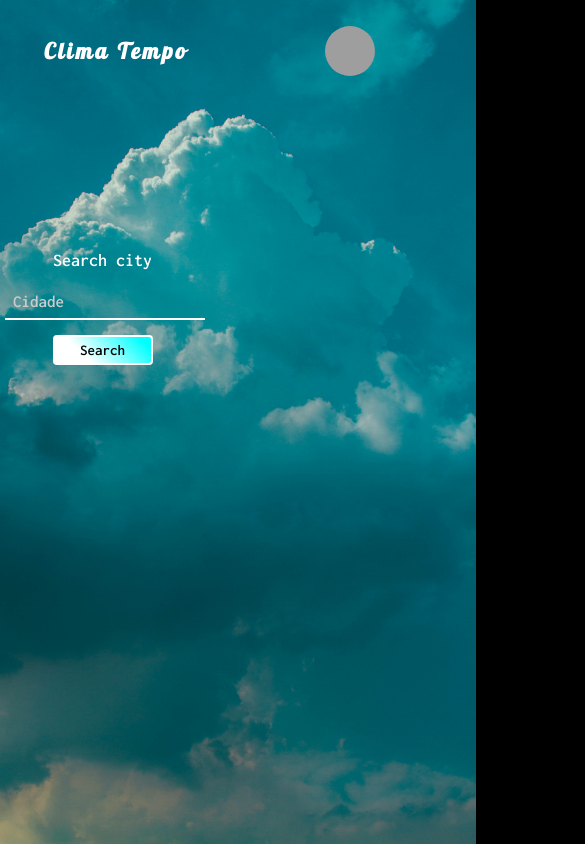
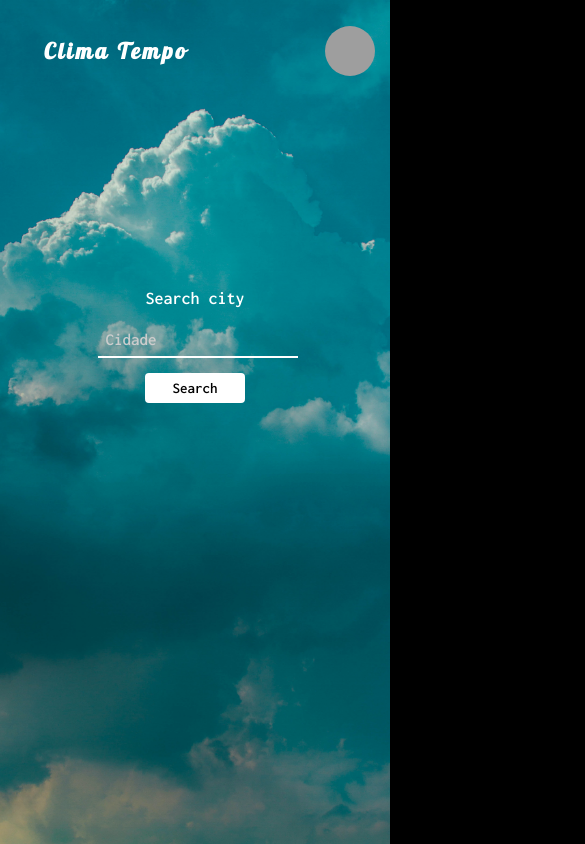
Before and after one commit to MarceloBxD/weather-project, a React (Vite) app: page / in a window 390 px wide. Shown: the whole page, 585 px wide, since content can reach past the window. Built offline with nearby package versions, Linux system fonts and the light colour scheme; grey boxes are pictures that could not be loaded.

Commit message:
making the app responsive

```diff
--- a/src/App.jsx
+++ b/src/App.jsx
@@ -1,16 +1,18 @@
-import { GlobalStyle } from './GlobalStyle'
-import { Header } from './sections/Header'
-import { WeatherContainer } from './sections/Main/WeatherContainer/index'
+import { GlobalStyle } from "./GlobalStyle";
+import { Header } from "./sections/Header";
+import { WeatherContainer } from "./sections/Main/WeatherContainer/index";
+import * as C from "./GlobalStyle";
 
 function App() {
-
   return (
-    <div>
-      <GlobalStyle/>
-      <Header/>
-      <WeatherContainer/>
-    </div>
-  )
+    <>
+      <Header />
+      <C.Flex>
+        <WeatherContainer />
+        <GlobalStyle />
+      </C.Flex>
+    </>
+  );
 }
 
-export default App
+export default App;
--- a/src/GlobalStyle.js
+++ b/src/GlobalStyle.js
@@ -1,5 +1,6 @@
 import { createGlobalStyle } from "styled-components";
 import bgImg from "./assets/images/bgImg.jpg";
+import styled from "styled-components";
 
 export const GlobalStyle = createGlobalStyle`
     *{
@@ -18,6 +19,7 @@ export const GlobalStyle = createGlobalStyle`
         color: #fff;
         height: 100vh;
         width: 100vw;
+        overflow: hidden;
 
     }
     h1{
@@ -28,3 +30,14 @@ export const GlobalStyle = createGlobalStyle`
         font-family: 'Inconsolata', monospace;
     }
     `;
+
+export const Flex = styled.div`
+  display: flex;
+  justify-content: center;
+  align-items: center;
+  flex-direction: column;
+
+  @media (max-width: 768px) {
+    flex-direction: row;
+  }
+`;
--- a/src/components/Button/styles.js
+++ b/src/components/Button/styles.js
@@ -5,7 +5,7 @@ export const Button = styled.button`
   width: 100px;
   font-size: 15px;
   border-radius: 4px;
-  background: linear-gradient(45deg, #fff 30%, #0ff 90%);
+  background-color: #fff;
   border: 2px solid #fff;
   color: #000;
   font-weight: bold;
--- a/src/components/Input/styles.js
+++ b/src/components/Input/styles.js
@@ -9,6 +9,7 @@ export const Input = styled.input`
   background-color: transparent;
   padding: 8px;
   color: #fff;
+  font-weight: bold;
   margin-top: 15px;
   margin-left: 5px;
   font-size: 17px;
--- a/src/components/ResultApiArea/index.jsx
+++ b/src/components/ResultApiArea/index.jsx
@@ -5,6 +5,7 @@ import windIcon from "../../../src/assets/images/wind.png";
 import shiningImg from "../../../src/assets/images/shiningSun.png";
 import stormImg from "../../../src/assets/images/storm.png";
 import sunImg from "../../../src/assets/images/sun.png";
+import { motion } from "framer-motion";
 
 export const ResultApiArea = () => {
   const {
@@ -19,12 +20,17 @@ export const ResultApiArea = () => {
   } = useApp();
 
   return (
+    <motion.div animate={{ x: 0, x: 100 }}>
       <C.Container>
         <C.LocationData>
           <C.DataCity>
             {name && (
               <C.Data>
-              <C.CloudImg src={temperature >= 28 ? sunImg : shiningImg} />
+                <C.CloudImg
+                  src={
+                    kelvin_to_celsius(temperature) > 25 ? sunImg : shiningImg
+                  }
+                />
                 <C.ImportantData>
                   <C.CityName>Locate: {name}</C.CityName>
                   <C.TemperatureInMoment>
@@ -52,5 +58,6 @@ export const ResultApiArea = () => {
           </C.DataCity>
         </C.LocationData>
       </C.Container>
+    </motion.div>
   );
 };
--- a/src/components/ResultApiArea/styles.js
+++ b/src/components/ResultApiArea/styles.js
@@ -17,9 +17,10 @@ export const CityName = styled.p`
 
 export const Container = styled.div`
   display: flex;
+  flex-direction: column;
   margin-top: 10px;
-  flex-direction: column;
-  align-items: center;
+  margin-right: 180px;
+  width: 100%;
 `;
 
 export const Img = styled.img`
@@ -39,14 +40,12 @@ export const TemperatureInMoment = styled.h1`
 `;
 
 export const addInfos = styled.div`
-  width: 280px;
   padding: 10px;
   display: flex;
   margin-top: 10px;
   justify-content: space-between;
   align-items: center;
   color: #fff;
-  gap: 10px;
   font-weight: 300;
   font-size: 20px;
 `;
@@ -71,11 +70,12 @@ export const CitySearchContainer = styled.div`
 `;
 
 export const Data = styled.div`
+  display: flex;
+  flex-direction: column;
   gap: 15px;
 `;
 
 export const ImportantData = styled.div`
-  width: 280px;
   display: flex;
   justify-content: center;
   flex-direction: column;
@@ -85,12 +85,8 @@ export const ImportantData = styled.div`
 
 export const LocationData = styled.div`
   display: flex;
-  flex-direction: column;
-  align-items: center;
-  justify-content: center;
-  width: 400px;
-  height: 300px;
-  border-radius: 10px;
+  width: 100%;
+  height: 100%;
 `;
 
 export const DataCity = styled.div`
@@ -114,7 +110,6 @@ export const Temperature = styled.h1`
 `;
 
 export const CloudImg = styled.img`
-  width: 284px;
   height: 120px;
   background-color: transparent;
   object-fit: contain;
--- a/src/sections/Main/WeatherContainer/styles.js
+++ b/src/sections/Main/WeatherContainer/styles.js
@@ -5,6 +5,14 @@ export const GeralContainer = styled.div`
   justify-content: space-around;
   height: 400px;
   margin-top: 30px;
+
+  @media (max-width: 768px) {
+    margin-top: 0;
+    flex-direction: column;
+    align-items: center;
+    justify-content: center;
+    gap: 20px;
+  }
 `;
 
 export const CityName = styled.p`
@@ -39,7 +47,6 @@ export const TemperatureInMoment = styled.h1`
 `;
 
 export const addInfos = styled.div`
-  width: 280px;
   padding: 10px;
   display: flex;
   margin-top: 10px;
@@ -75,7 +82,6 @@ export const Data = styled.div`
 `;
 
 export const ImportantData = styled.div`
-  width: 280px;
   display: flex;
   justify-content: center;
   flex-direction: column;
```
Lines whose indentation alone changed are shown as unchanged.
